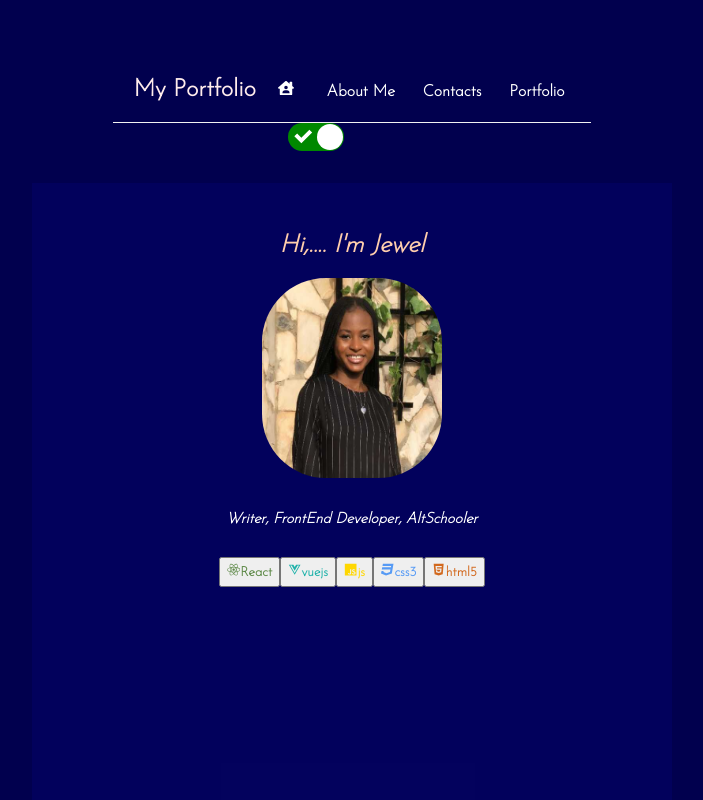
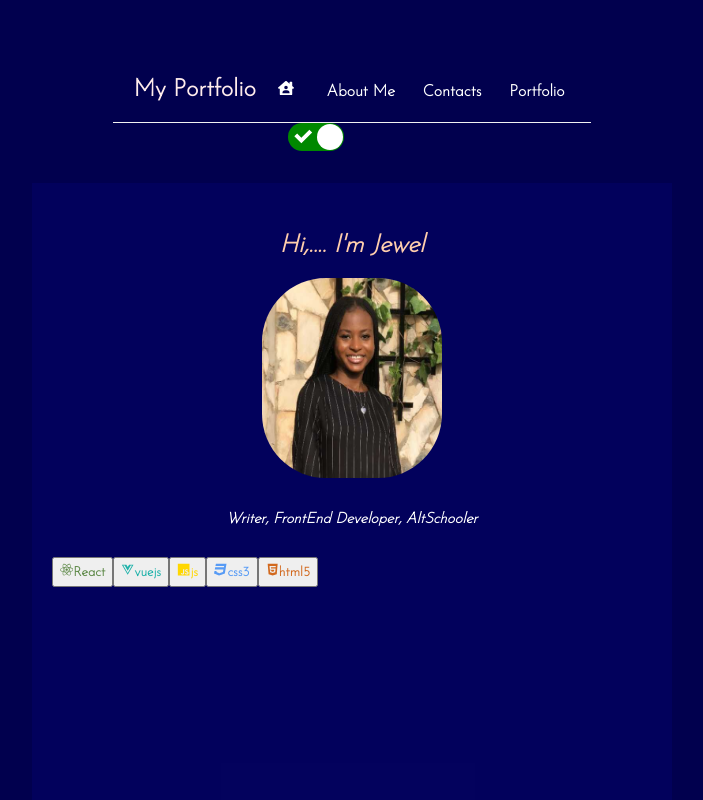
Before and after one commit to Jeweleni/My-Portfolio-, a React (Create React App) app: page / in a window 1280 px wide. Shown: the top 800 px of the page, without its empty margins (288-991 px from the left). Built offline with nearby package versions, Linux system fonts and the light colour scheme.

Commit message:
animation

```diff
--- a/package.json
+++ b/package.json
@@ -6,6 +6,7 @@
     "@testing-library/jest-dom": "^5.16.5",
     "@testing-library/react": "^13.4.0",
     "@testing-library/user-event": "^13.5.0",
+    "framer-motion": "^7.6.17",
     "react": "^18.2.0",
     "react-dom": "^18.2.0",
     "react-helmet-async": "^1.3.0",
--- a/src/About.js
+++ b/src/About.js
@@ -1,7 +1,14 @@
 import {FaStop} from "react-icons/fa"
+import { motion } from "framer-motion";
+
+
 const About = () => {
     return (
-        <div className="about">
+        <motion.div className="about"
+        initial={{opacity: 0,}}
+            animate={{opacity: 1,}}
+            exit={{opacity:0,}}
+        >
             <h2>NOT SO FUN FACTS ABOUT ME</h2>
             <p><FaStop/><i class="fa-sharp fa-solid fa-period"></i>Hi, my name is Jewel </p>
             <p>and I love to write.</p>
@@ -22,7 +29,7 @@ const About = () => {
             </div>
 
 
-        </div>
+        </motion.div>
      );
 }
 
--- /dev/null
+++ b/src/AnimatedRoutes.js
@@ -0,0 +1,25 @@
+import React from "react";
+import { Route, Routes, useLocation} from "react-router-dom"
+import Home from './Home';
+import About from './About';
+import Contacts from './Contacts';
+import Error404 from './Error404';
+import Portfolio from './Portfolio';
+import {AnimatePresence} from "framer-motion"
+
+function AnimatedRoutes  () {
+    const location = useLocation();
+    return (
+        <AnimatePresence>
+        <Routes location={location} key={location.pathname}>
+        <Route path="/" element={<Home />} />
+        <Route path="/About" element={<About />} />
+        <Route path='/Portfolio' element={<Portfolio/>}/>
+        <Route path="/Contacts" element={<Contacts />} />
+        <Route path='*' element={<Error404/>}/>
+        </Routes>
+        </AnimatePresence>
+     );
+}
+
+export default AnimatedRoutes;
--- a/src/App.js
+++ b/src/App.js
@@ -1,12 +1,9 @@
 import Navbar from './Navbar';
-import Home from './Home';
-import {BrowserRouter as Router, Route, Routes} from "react-router-dom"
-import About from './About';
-import Contacts from './Contacts';
+import {BrowserRouter as Router } from "react-router-dom"
 import ReactSwitch from 'react-switch';
 import { createContext, useState } from 'react';
-import Error404 from './Error404';
-import Portfolio from './Portfolio';
+import AnimatedRoutes from './AnimatedRoutes';
+
 
 
 
@@ -14,6 +11,7 @@ export const ThemeContext = createContext("null");
 
 
 function App() {
+
 
   const [theme, setTheme] = useState("dark");
 
@@ -26,7 +24,9 @@ function App() {
       <ThemeContext.Provider  value={{theme, setTheme}}>
       <div className="App" id={theme}>
 
+
         <Navbar/>
+
         <div className='switch'>
         <ReactSwitch onChange={toggleTheme} checked={theme === "dark"}/>
         </div>
@@ -34,14 +34,9 @@ function App() {
 
         <div className='content'>
 
-          <Routes>
-          <Route path="/" element={<Home />} />
-          <Route path="/About" element={<About />} />
-          <Route path='/Portfolio' element={<Portfolio/>}/>
-          <Route path="/Contacts" element={<Contacts />} />
-          <Route path='*' element={<Error404/>}/>
-          </Routes>
+         <AnimatedRoutes/>
         </div>
+
       </div>
       </ThemeContext.Provider>
     </Router>
--- a/src/Contacts.js
+++ b/src/Contacts.js
@@ -1,11 +1,15 @@
 import React from "react";
 import {FaGithub, FaMedium, FaTwitter, FaInstagram, FaEnvelope, FaLinkedin} from "react-icons/fa"
-
+import { motion } from "framer-motion";
 
 
 const Contacts = () => {
     return (
-    <div className="contacts">
+    <motion.div className="contacts"
+    initial={{opacity: 0,}}
+            animate={{opacity: 1,}}
+            exit={{opacity:0,}}
+    >
         <h2>You can always find me on one of these</h2>
 
          <div>
@@ -42,7 +46,7 @@ const Contacts = () => {
 
          </div>
 
-    </div> );
+    </motion.div> );
 }
 
 export default Contacts;
--- a/src/Home.js
+++ b/src/Home.js
@@ -1,13 +1,21 @@
 import React from "react";
 import { FaCss3, FaHtml5, FaJs, FaReact, FaVuejs } from "react-icons/fa";
 import me from "../src/Images/me.jpg"
+import { motion } from "framer-motion";
 
 const Home = () => {
 
 
     return (
 
-        <div className="home">
+        <motion.div className="home"
+
+
+            initial={{opacity: 0,}}
+            animate={{opacity: 1,}}
+            exit={{opacity:0,}}
+            >
+
             <h1>Hi,.... I'm Jewel</h1>
             <div >
             <img className="imageme" src={me} width="220" height="300"  alt="jewel"/>
@@ -15,7 +23,7 @@ const Home = () => {
             </div>
             <p className="info">Writer, FrontEnd Developer, AltSchooler</p>
 
-            <div >
+            <div className="skills">
             <button className="react"><FaReact/>React<i class="fa-brands fa-react"></i></button>
             <button className="vue"><FaVuejs/>vuejs<i class="fa-brands fa-vuejs"></i></button>
             <button className="js"><FaJs/>js<i class="fa-brands fa-js"></i></button>
@@ -26,7 +34,7 @@ const Home = () => {
 
             </div>
 
-        </div>
+        </motion.div>
 
      );
 }
--- a/src/Portfolio.js
+++ b/src/Portfolio.js
@@ -1,6 +1,6 @@
 import { useState,useEffect } from "react";
 import PortfolioList from "./PortfolioList";
-
+import { motion } from "framer-motion";
 
 const Portfolio = () => {
         const [portfolio, setPortfolio] = useState([
@@ -28,9 +28,13 @@ const Portfolio = () => {
 
          return (
 
-             <div className="home">
+             <motion.div className="portfolio"
+             initial={{opacity: 0,}}
+            animate={{opacity: 1,}}
+            exit={{opacity:0,}}
+            >
                  <PortfolioList portfolio={portfolio} title="" />
-             </div>
+             </motion.div>
 
           );
      }
--- a/src/index.css
+++ b/src/index.css
@@ -189,6 +189,17 @@
 }
 
 
+.portolio {
+  max-width: 600px;
+    margin: 40px auto;
+    margin-bottom: 120px;
+    margin-top: 50px;
+    padding: 20px;
+    font-weight: bold;
+    height: 100vh;
+    width: 50%;
+    box-shadow: inset
+}
 
 .switch{
   display: flex;
@@ -250,19 +261,19 @@
   margin-top: 20px;
 }
 
-.tech {
-  height: 30px;
-  text-align: left;
-  font-style: normal;
-  font-weight: bolder;
-  margin-top: 20px;
+.skills {
+  display: flex;
+  align-items: center;
+
+
 }
 .react {
   height: 30px;
-  text-align: left;
+
   font-style: normal;
   font-weight: bolder;
   margin-top: 30px;
+
   color:rgba(33, 94, 0, 0.71);
 }
 
```
Also changed, not shown: 1 other file (tests, documents, lock files or other folders).
